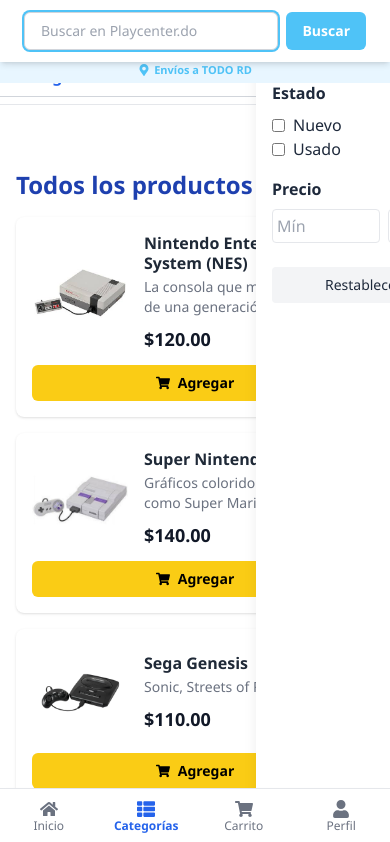
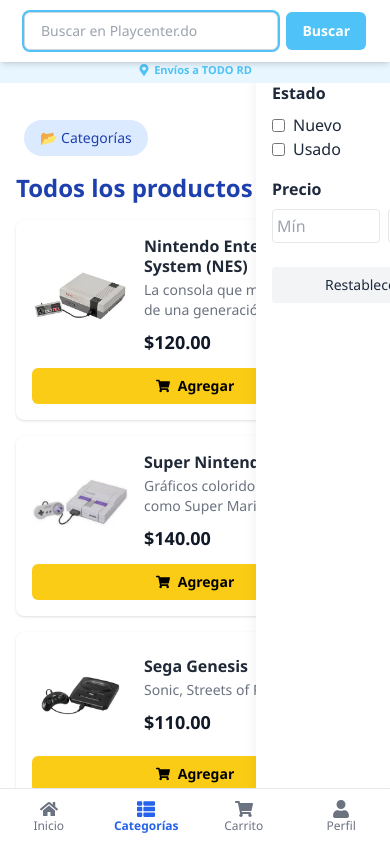
Before and after one commit to Arisleidy07/Playcenter-Universal, a React (Vite) app: page /categorias in a window 390 px wide. Shown: the top 842 px of the page. Built offline with nearby package versions, Linux system fonts and the light colour scheme; no server answers.

Commit message:
Mejoras en la estructura del sitio web

```diff
--- a/src/pages/ProductosPage.jsx
+++ b/src/pages/ProductosPage.jsx
@@ -18,6 +18,7 @@ function ProductosPage() {
   });
 
   const [filtrosVisible, setFiltrosVisible] = useState(false);
+  const [mostrarCategorias, setMostrarCategorias] = useState(false);
 
   const [categoriaActiva, setCategoriaActiva] = useState("Todos");
 
@@ -59,6 +60,7 @@ function ProductosPage() {
   const handleCategoriaChange = (nombre, ruta) => {
     navigate(`/productos/${ruta}`);
     setFiltrosVisible(false);
+    setMostrarCategorias(false);
   };
 
   const handleResetFiltros = () => {
@@ -70,25 +72,8 @@ function ProductosPage() {
 
   return (
     <div className="flex flex-col lg:flex-row min-h-screen bg-white pt-1">
-      {/* Barra fija móvil con botones Categorías y Filtros */}
-      <div className="fixed top-14 left-0 right-0 z-50 bg-white border-b border-gray-300 flex justify-between items-center px-4 py-2 lg:hidden">
-        <button
-          disabled
-          className="text-blue-600 font-semibold cursor-default"
-        >
-          Categorías
-        </button>
-
-        <button
-          onClick={() => setFiltrosVisible(true)}
-          className="text-blue-600 font-semibold"
-        >
-          Filtros
-        </button>
-      </div>
-
-      {/* Sidebar categorías */}
-      <aside className="block w-full lg:w-64 border-b lg:border-b-0 lg:border-r border-gray-200 lg:sticky lg:top-14 lg:h-[calc(100vh-56px)] overflow-x-auto lg:overflow-y-auto">
+      {/* Sidebar categorías SOLO en escritorio */}
+      <aside className="hidden lg:block w-64 border-r border-gray-200 sticky top-14 h-[calc(100vh-56px)] overflow-y-auto">
         <SidebarCategorias
           categoriaActiva={categoriaActiva}
           onCategoriaClick={handleCategoriaChange}
@@ -96,7 +81,18 @@ function ProductosPage() {
       </aside>
 
       {/* Contenido principal */}
-      <main className="flex-1 p-4 overflow-y-auto relative pt-16 lg:pt-0">
+      <main className="flex-1 p-4 overflow-y-auto relative">
+        {/* Botones Categorías y Filtros en móvil */}
+        <div className="flex justify-between items-center mb-4 px-2 lg:hidden">
+          <button
+            onClick={() => setMostrarCategorias(true)}
+            className="flex items-center gap-2 px-4 py-2 bg-blue-100 text-blue-800 rounded-full text-sm font-medium"
+          >
+            📂 Categorías
+          </button>
+          <BotonFiltro onClick={() => setFiltrosVisible(true)} />
+        </div>
+
         <h1 className="text-2xl font-semibold mb-4 text-blue-800">
           {categoriaActiva === "Todos"
             ? "Todos los productos"
@@ -125,7 +121,18 @@ function ProductosPage() {
         />
       </aside>
 
+      {/* Sidebar categorías SOLO en móvil */}
+      {mostrarCategorias && (
+        <SidebarCategorias
+          categoriaActiva={categoriaActiva}
+          onCategoriaClick={handleCategoriaChange}
+          mostrarEnMovil={mostrarCategorias}
+          setMostrarEnMovil={setMostrarCategorias}
+        />
+      )}
+
       {/* Drawer filtros SOLO en móvil */}
+      <div className="lg:hidden">
         <FiltroDrawer
           filtros={filtros}
           setFiltros={setFiltros}
@@ -134,6 +141,7 @@ function ProductosPage() {
           onReset={handleResetFiltros}
         />
       </div>
+    </div>
   );
 }
 
```
Lines whose indentation alone changed are shown as unchanged.
